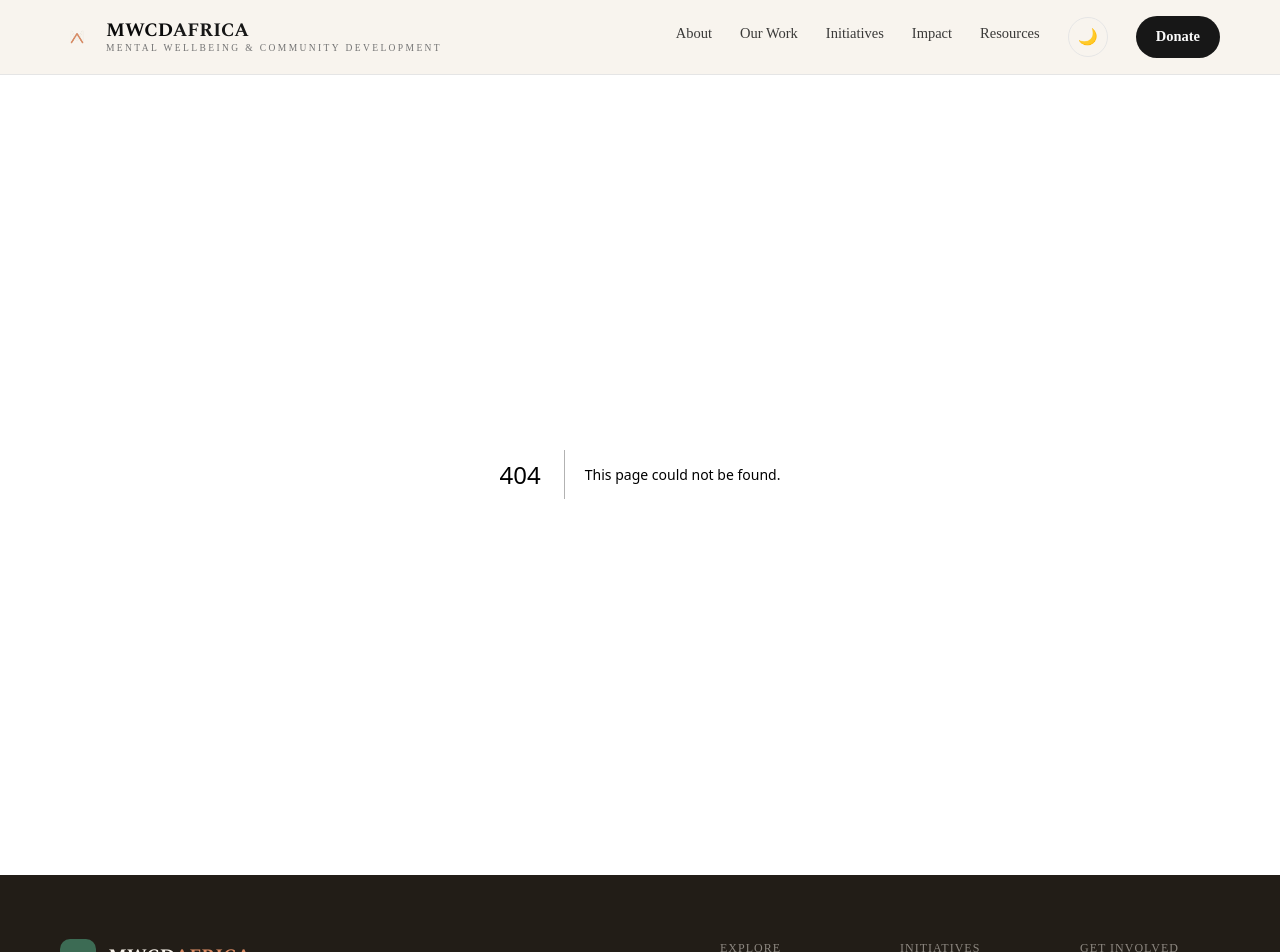
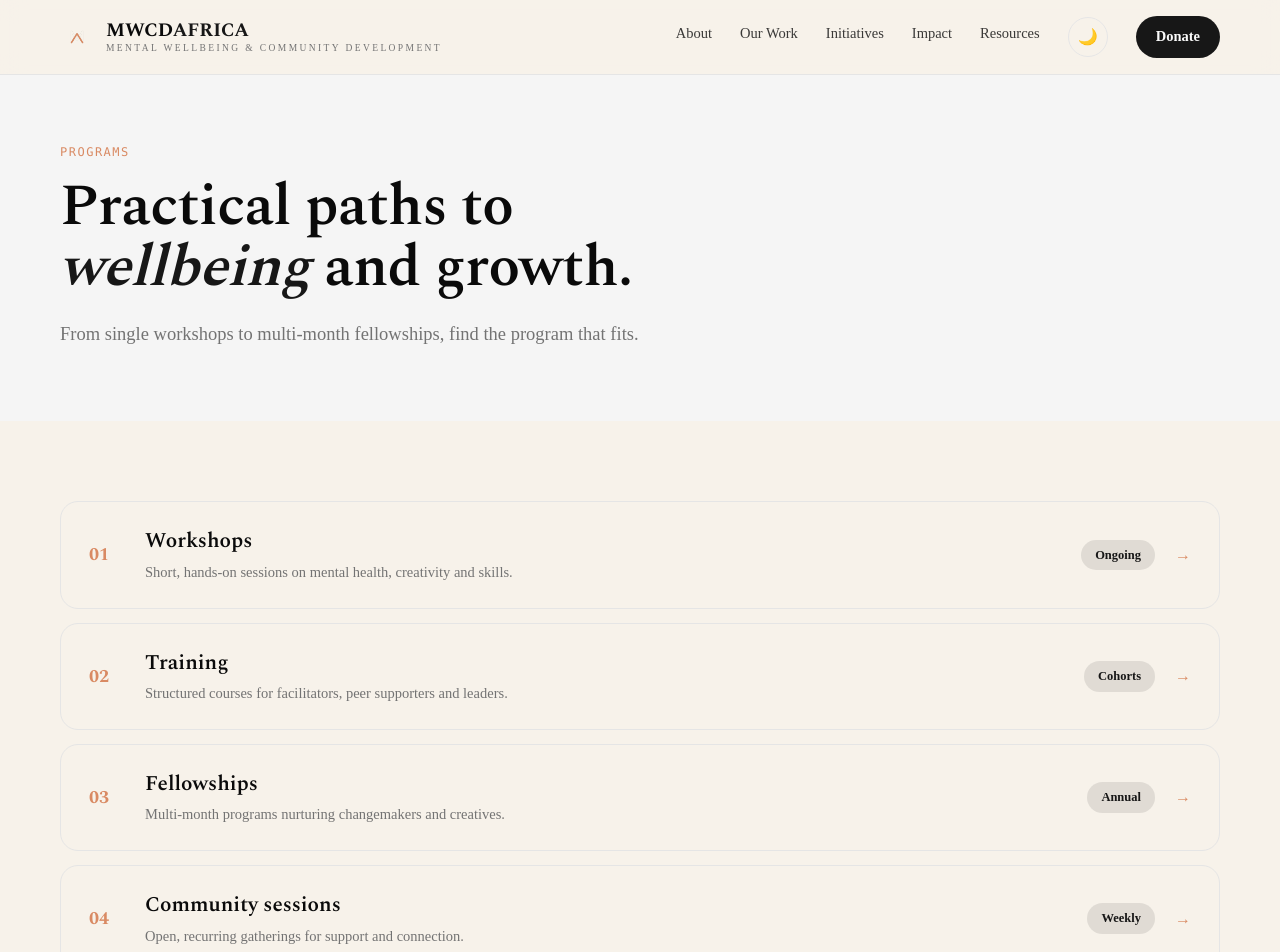
Before and after one commit to Davcid1572/mwcdafrica, a Next.js app: page /programs in a window 1280 px wide. Before the commit this address had no page. Shown: the top 952 px of the page. Built offline with nearby package versions, Linux system fonts and the light colour scheme.

Commit message:
feat: add ProgramsPage and ProgramsList component for program details

```diff
--- /dev/null
+++ b/src/app/programs/page.tsx
@@ -0,0 +1,30 @@
+import type { Metadata } from "next";
+import { PageBanner } from "@/components/ui/PageBanner";
+import { ProgramsList } from "@/components/sections/programs/ProgramsList";
+import { Join } from "@/components/sections/home/Join";
+
+export const metadata: Metadata = {
+  title: "Programs",
+  description:
+    "From single workshops to multi-month fellowships, find the program that fits.",
+};
+
+export default function ProgramsPage() {
+  return (
+    <>
+      <PageBanner
+        breadcrumbLabel="Programs"
+        eyebrow="Programs"
+        heading={
+          <>
+            Practical paths to{" "}
+            <span className="italic text-primary">wellbeing</span> and growth.
+          </>
+        }
+        description="From single workshops to multi-month fellowships, find the program that fits."
+      />
+      <ProgramsList />
+      <Join />
+    </>
+  );
+}
--- /dev/null
+++ b/src/components/sections/programs/ProgramsList.tsx
@@ -0,0 +1,70 @@
+const programs = [
+  {
+    n: "01",
+    title: "Workshops",
+    desc: "Short, hands-on sessions on mental health, creativity and skills.",
+    status: "Ongoing",
+  },
+  {
+    n: "02",
+    title: "Training",
+    desc: "Structured courses for facilitators, peer supporters and leaders.",
+    status: "Cohorts",
+  },
+  {
+    n: "03",
+    title: "Fellowships",
+    desc: "Multi-month programs nurturing changemakers and creatives.",
+    status: "Annual",
+  },
+  {
+    n: "04",
+    title: "Community sessions",
+    desc: "Open, recurring gatherings for support and connection.",
+    status: "Weekly",
+  },
+  {
+    n: "05",
+    title: "Campaigns",
+    desc: "Awareness drives that shift how communities see mental health.",
+    status: "Seasonal",
+  },
+];
+
+export function ProgramsList() {
+  return (
+    <section
+      aria-label="All programs"
+      className="max-w-[1240px] mx-auto px-5 sm:px-10 py-12 sm:py-20 flex flex-col gap-3.5"
+    >
+      {programs.map(function (p) {
+        return (
+          <a
+            key={p.n}
+            href="#"
+            className="group flex flex-wrap items-center gap-5 bg-background border border-border rounded-[18px] px-6 sm:px-7 py-6 hover:border-primary transition-colors"
+          >
+            <span className="font-serif font-bold text-[18px] text-accent-light flex-none w-9">
+              {p.n}
+            </span>
+            <div className="flex-1 min-w-[260px]">
+              <h3 className="font-serif font-semibold text-[21px] mb-1">
+                {p.title}
+              </h3>
+              <p className="text-[14.5px] text-muted-foreground">{p.desc}</p>
+            </div>
+            <span className="text-[12.5px] font-semibold text-primary bg-primary/10 px-3.5 py-1.5 rounded-full">
+              {p.status}
+            </span>
+            <span
+              aria-hidden="true"
+              className="text-accent-light font-semibold transition-transform group-hover:translate-x-1"
+            >
+              &rarr;
+            </span>
+          </a>
+        );
+      })}
+    </section>
+  );
+}
```
